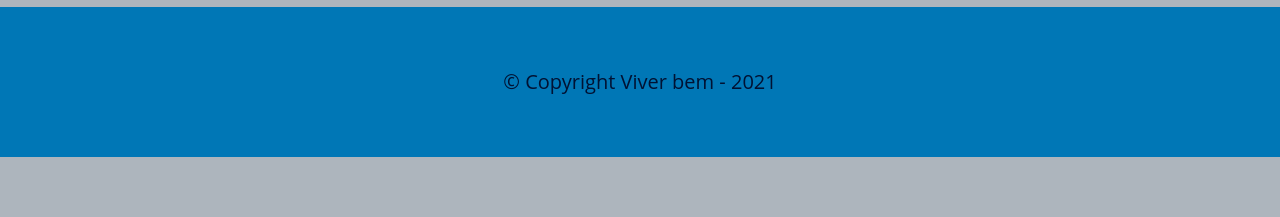
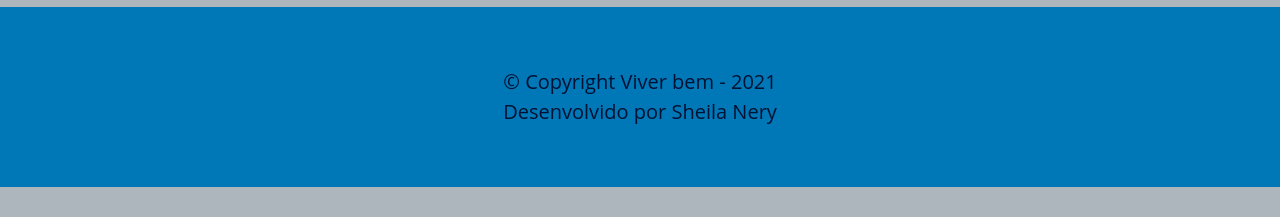
Before and after one commit to SheilaNSN/desafioHiringCoders, a plain HTML site: page index.html in a window 1280 px wide. Shown: the part 2715-2932 px from the top of the page. Before the commit the page ends 2902 px from the top, so only its background shows below. Drawn offline with Linux system fonts and the light colour scheme.

Commit message:
Add name of the developer

```diff
--- a/index.html
+++ b/index.html
@@ -59,7 +59,7 @@
     </div>
 
     <footer>
-        <p class="copyright">&copy; Copyright Viver bem - 2021</p>
+        <p class="copyright">&copy; Copyright Viver bem - 2021 <br> Desenvolvido por Sheila Nery</p>
     </footer>
 
     <script type="text/javascript" src="JS/script.js"></script>
```
